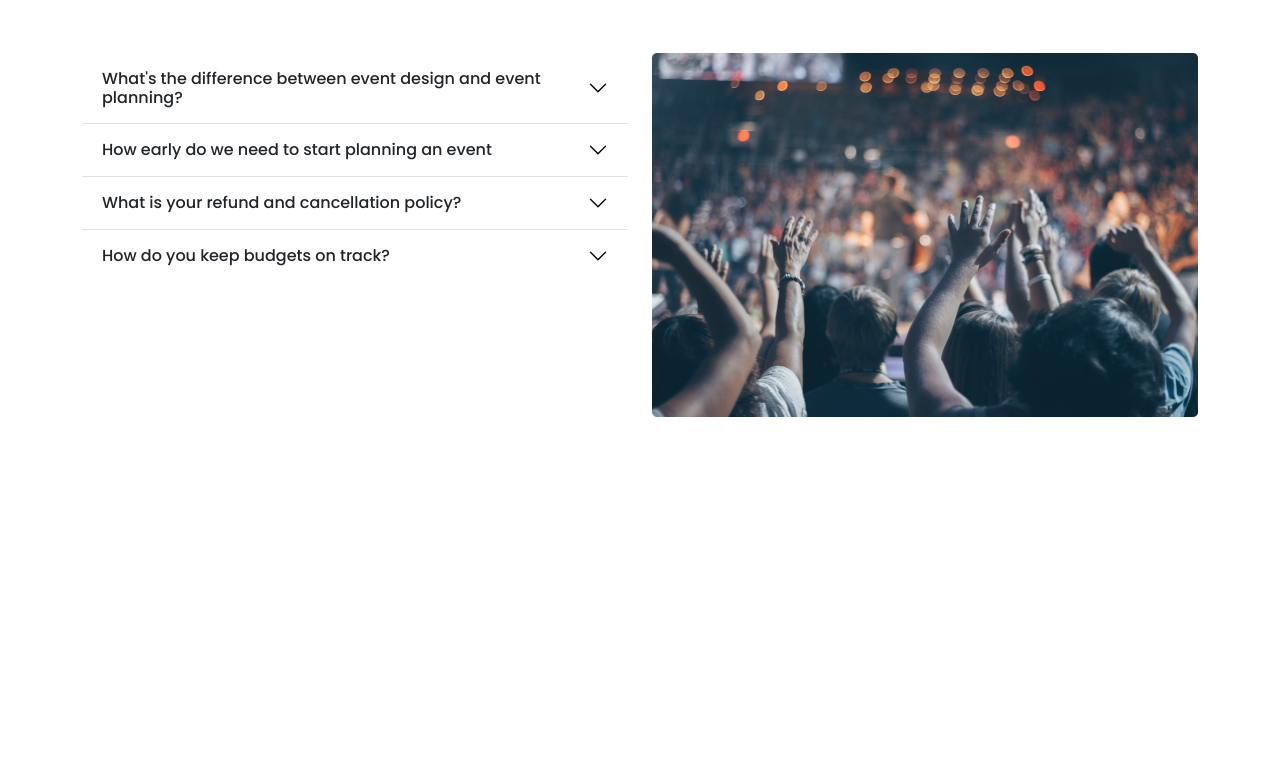
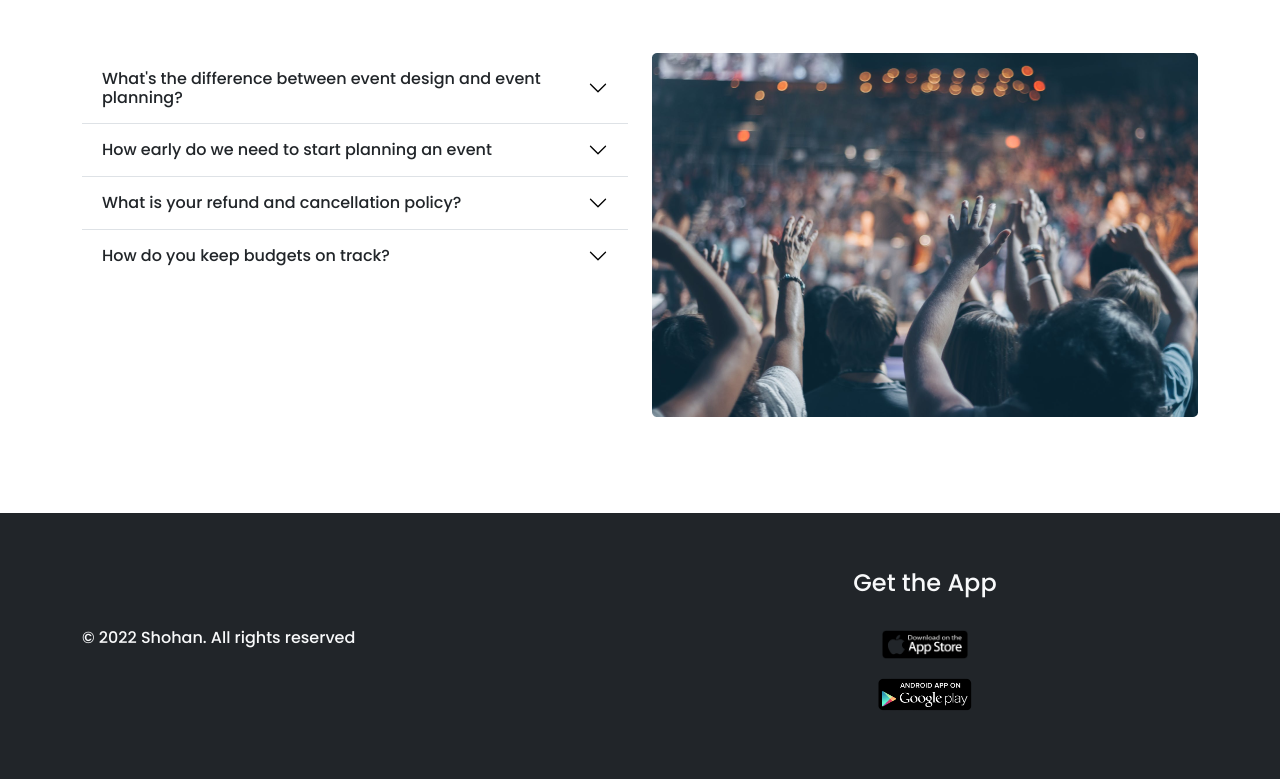
Before and after one commit to shohancs/convention-center, a plain HTML site: page index.html in a window 1280 px wide. Shown: the part 2579-3358 px from the top of the page. Before the commit the page ends 3092 px from the top, so only its background shows below. Drawn offline with nearby package versions, Linux system fonts and the light colour scheme.

Commit message:
All Done

```diff
--- a/css/style.css
+++ b/css/style.css
@@ -53,4 +53,8 @@ a.nav-link {
     .question-part .row{
         flex-direction: column;
     }
+
+    footer{
+        text-align: center;
+    }
 }
--- a/index.html
+++ b/index.html
@@ -346,14 +346,31 @@
           </div>
         </section>
         <!-- Question-part end -->
-
-
-
-
     </group>
 
+    <footer class="bg-dark p-5">
+      <div class="container">
+        <div class="row align-items-center">
+          <div class="col-12 col-sm-12 col-md-6 col-lg-6">
+          <p class="text-light fw-normal">&copy; 2022 Shohan. All rights reserved</p>
+        </div>
 
+        <div class="col-12 col-sm-12 col-md-6 col-lg-6">
+          <div class="img-part d-flex justify-content-end align-items-center connect flex-column">
+            <h4 class="text-light py-2 footer-app">Get the App</h4>
+            <span>
+              <a href=""><img src="images/icons/apple-removebg-preview.png" alt="" class="img-fluid py-3" style="width: 100px;"></a>
+            </span>
+            <span>
+              <a href=""><img src="images/icons/android-removebg-preview.png" alt="" class="img-fluid pb-3" style="width: 100px"></a>
+            </span>
+          </div>
 
+        </div>
+        </div>
+
+      </div>
+    </footer>
 
     <script src="https://cdn.jsdelivr.net/npm/bootstrap@5.2.0/dist/js/bootstrap.bundle.min.js" integrity="sha384-A3rJD856KowSb7dwlZdYEkO39Gagi7vIsF0jrRAoQmDKKtQBHUuLZ9AsSv4jD4Xa" crossorigin="anonymous"></script>
   </body>
```
Also changed, not shown: images/icons/android-removebg-preview.png (added), images/icons/apple-removebg-preview.png (added).
